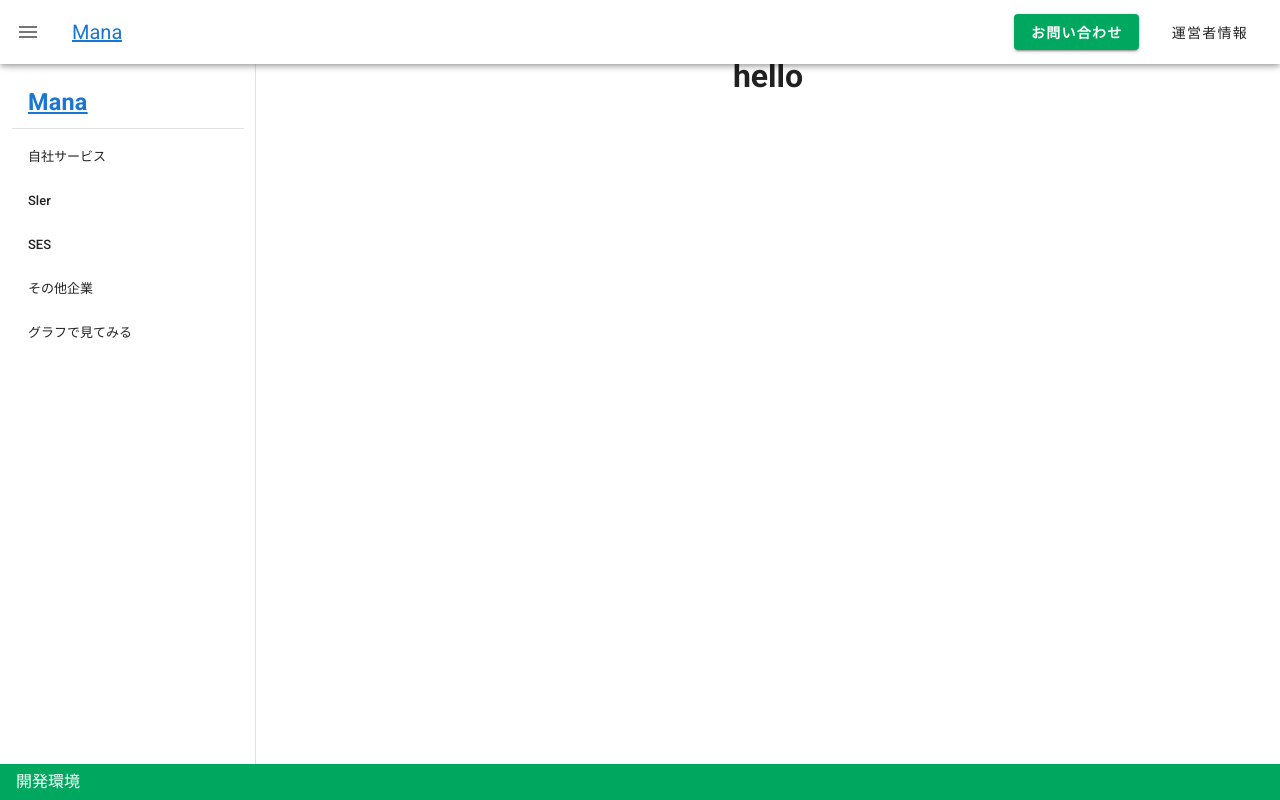
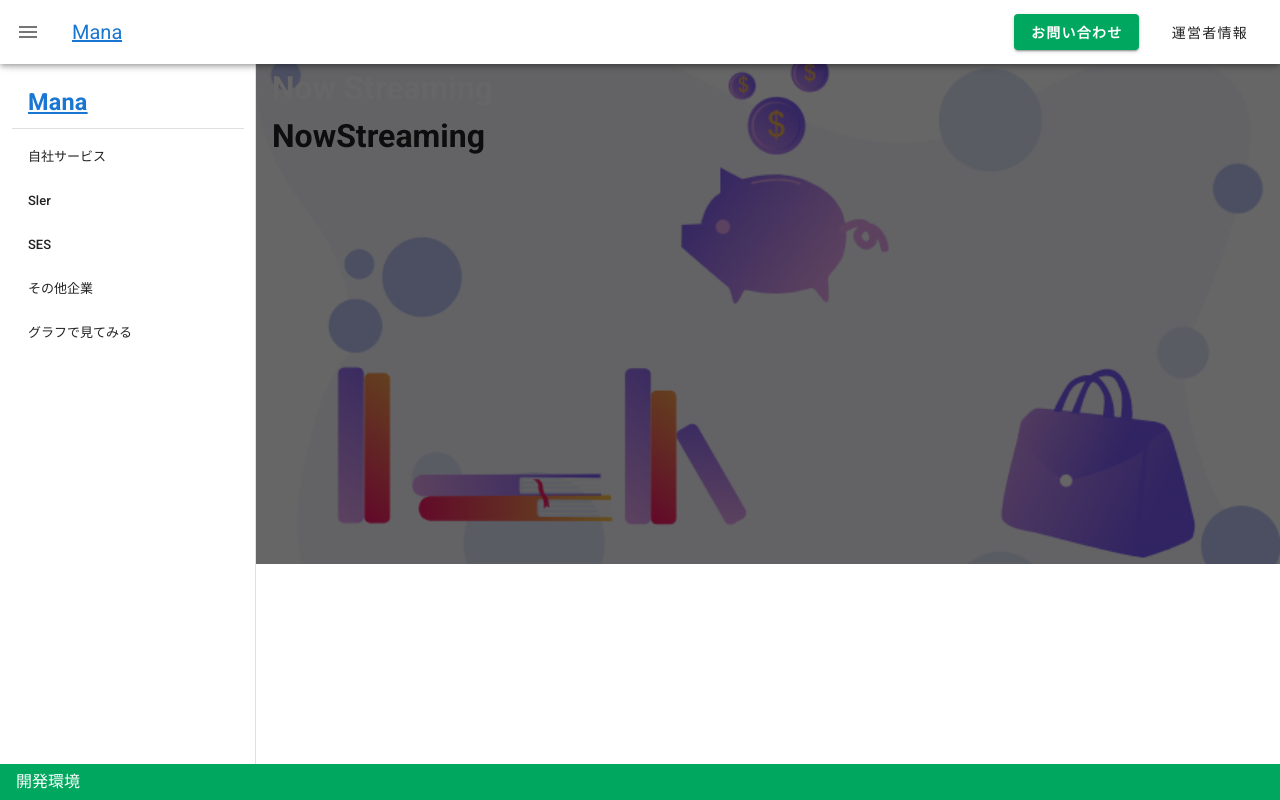
Before and after one commit to yozakurakirei/nuxt-study, a Nuxt app: page / in a window 1280 px wide. Built offline with nearby package versions, Linux system fonts and the light colour scheme.

Commit message:
add top image

```diff
--- /dev/null
+++ b/components/Hero.vue
@@ -0,0 +1,79 @@
+<template>
+  <div class="hero">
+    <img src="../assets/image/iradesign1.png" alt="トップ画像" height="400px" width="1000px">
+    <div class="text-container">
+      <div class="text">
+        <span class="mini-heading">Now Streaming</span>
+        <h1><span>Now</span>Streaming</h1>
+        <a href="#movie-grid" class="button"></a>
+      </div>
+    </div>
+  </div>
+</template>
+
+<script>
+export default {
+  name: "hero",
+}
+</script>
+<style lang="scss" scoped>
+.hero {
+  height: 400px;
+  position: relative;
+  @media (min-width: 750px) {
+    height: 500px;
+  }
+
+  &::after {
+    content: "";
+    position: absolute;
+    top: 0;
+    left: 0;
+    height: 100%;
+    width: 100%;
+    background-color: rgba(0,0,0, .6);
+  }
+
+  img {
+    width: 100%;
+    height: 100%;
+    object-fit: cover;
+  }
+
+  .text-container {
+    // z-index: 10;
+    position: absolute;
+    top: 0;
+    margin: 0;
+    width: 100%;
+    height: 100%;
+    display: flex;
+    justify-content: center;
+
+    .text {
+      padding: 0 16px;
+      width: 100%;
+      max-width: 1400px;
+      margin: 0 auto;
+    }
+
+    .mini-heading {
+      font-weight: bold;
+      font-size: 1.8rem;
+      color: #fff;
+      margin-bottom: .8rem;
+
+      @media (min-width: 750px) {
+        font-size: 2rem;
+      }
+
+      span {
+        font-weight: bold;
+      }
+    }
+  }
+}
+
+
+
+</style>
--- a/pages/index.vue
+++ b/pages/index.vue
@@ -1,5 +1,20 @@
 <template>
-  <v-row justify="center" align="center">
-    <h1>hello</h1>
-  </v-row>
+  <div class="home">
+    <Hero />
+  </div>
 </template>
+
+<script>
+import Hero from "../components/Hero.vue"
+
+export default {
+  name: "home",
+  components: {
+    Hero,
+  }
+}
+</script>
+
+<style>
+
+</style>
```
Also changed, not shown: components/Tutorial.vue (deleted, +0 -46 lines), content/article/kankyo1.md (deleted, +0 -3 lines), pages/movie/_movieid.vue (added, +13 -0 lines), assets/image/iradesign1.png (added).
